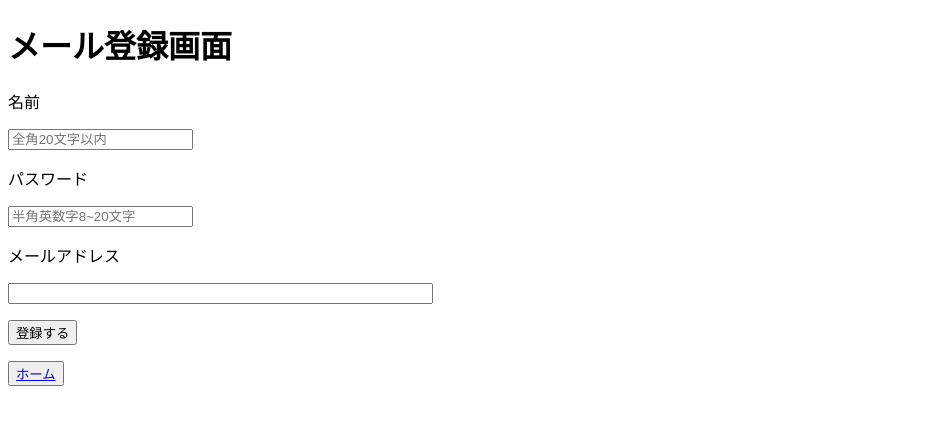
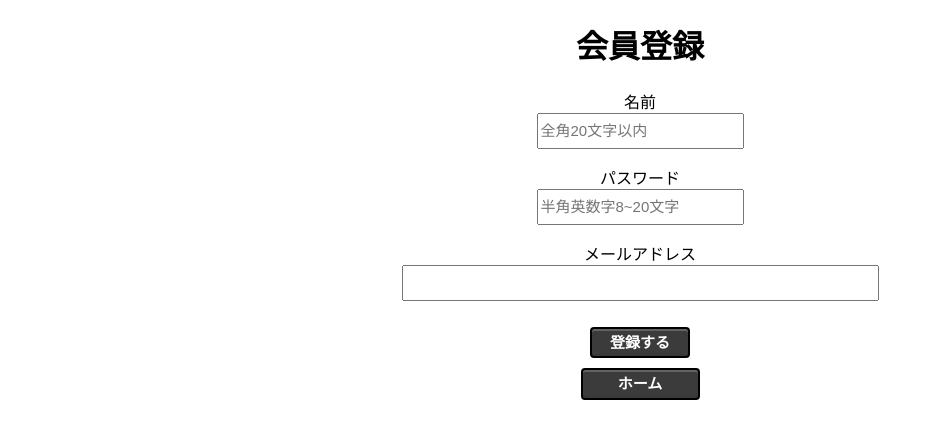
Before and after one commit to Shuntaro11/bbs_php, a PHP site: page /bbs_php/temporary_registration_form.php in a window 1280 px wide. Shown: the top 439 px of the page, without its empty margins (0-934 px from the left). Run offline with PHP 8.4, Linux system fonts and the light colour scheme.

Commit message:
add registration func

```diff
--- a/css/form.css
+++ b/css/form.css
@@ -1,4 +1,33 @@
+body{
+  text-align: center;
+}
 .error-massage{
   color: red;
   font-size: 12px;
 }
+p{
+  margin-top: 0;
+}
+input{
+  font-size: 15px;
+  line-height: 30px;
+}
+.btn{
+  font-size: 15px;
+  line-height: 20px;
+  display: inline-block;
+  padding: 0.25em 0.5em;
+  text-decoration: none;
+  color: #FFF;
+  background: rgb(59, 59, 59);
+  border-radius: 4px;
+  box-shadow: inset 0 2px 0 rgba(255,255,255,0.2), inset 0 -2px 0 rgba(0, 0, 0, 0.05);
+  font-weight: bold;
+  border: solid 2px black;
+  margin-top: 10px;
+  width: 100px;
+}
+
+.btn:active {
+  box-shadow: 0 0 2px rgba(0, 0, 0, 0.30);
+}
--- a/db/create_tasks_table.sql
+++ b/db/create_tasks_table.sql
@@ -3,7 +3,7 @@ CREATE TABLE pre_users (
   uniquid VARCHAR(255) NOT NULL,
   urltoken VARCHAR(128) NOT NULL,
   user_name VARCHAR(20) NOT NULL,
-  email VARCHAR(255) NOT NULL UNIQUE,
+  email VARCHAR(255) NOT NULL ,
   password VARCHAR(255) NOT NULL,
   date DATETIME NOT NULL,
   flag TINYINT(1) NOT NULL DEFAULT 0
--- a/public_html/index.php
+++ b/public_html/index.php
@@ -3,6 +3,6 @@
 ?>
   <body>
     <h1 class="main-title">SHUN BBS</h1>
-    <a href="temporary_registration_form.php">サインアップ</a>
+    <a class="btn" href="temporary_registration_form.php">サインアップ</a>
   </body>
 </html>
--- a/public_html/temporary_registration_form.php
+++ b/public_html/temporary_registration_form.php
@@ -8,7 +8,7 @@
   include('./header.php');
 ?>
   <body>
-    <h1>メール登録画面</h1>
+    <h1>会員登録</h1>
     <form action="pre_check.php" method="post" id="pre_form">
       <label>名前<label>
       <p><input type="text" name="user_name" id="pre_name" placeholder="全角20文字以内" size="20" onblur="judgeName()"></p>
@@ -20,9 +20,9 @@
       <p><input type="text" name="email" id="pre_email" size="50" onblur="judgeEmail()"></p>
       <p class="error-massage" id="pre_email_error"></p>
       <input type="hidden" name="token" value="<?=$token?>">
-      <input type="submit" value="登録する">
+      <input class="btn" type="submit" value="登録する">
     </form>
-    <p><button><a href="index.php">ホーム</a></button></p>
+    <p><a class="btn" href="index.php">ホーム</a></p>
     <script type="text/javascript" src="../js/form_validation.js"></script>
   </body>
 </html>
```
Also changed, not shown: public_html/pre_check.php (+4 -4 lines), public_html/registration_form.php (added, +96 -0 lines).
